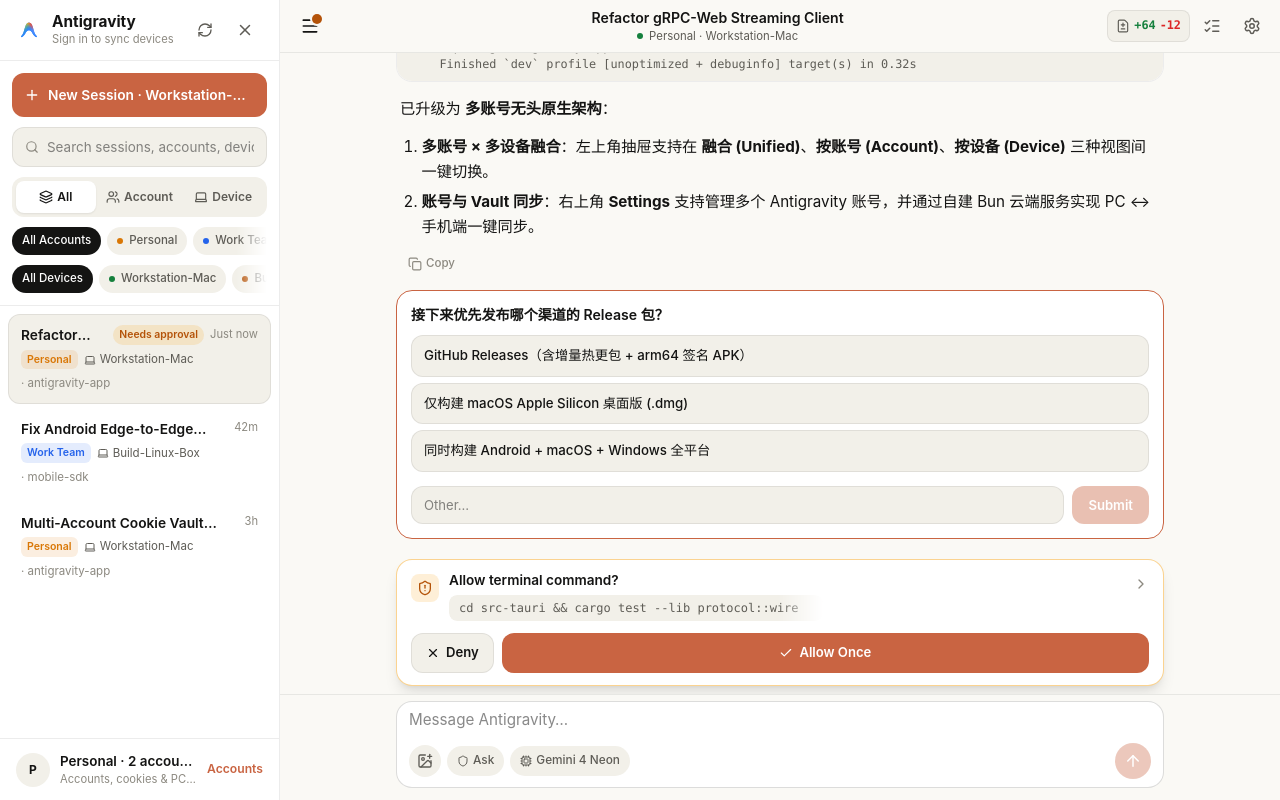
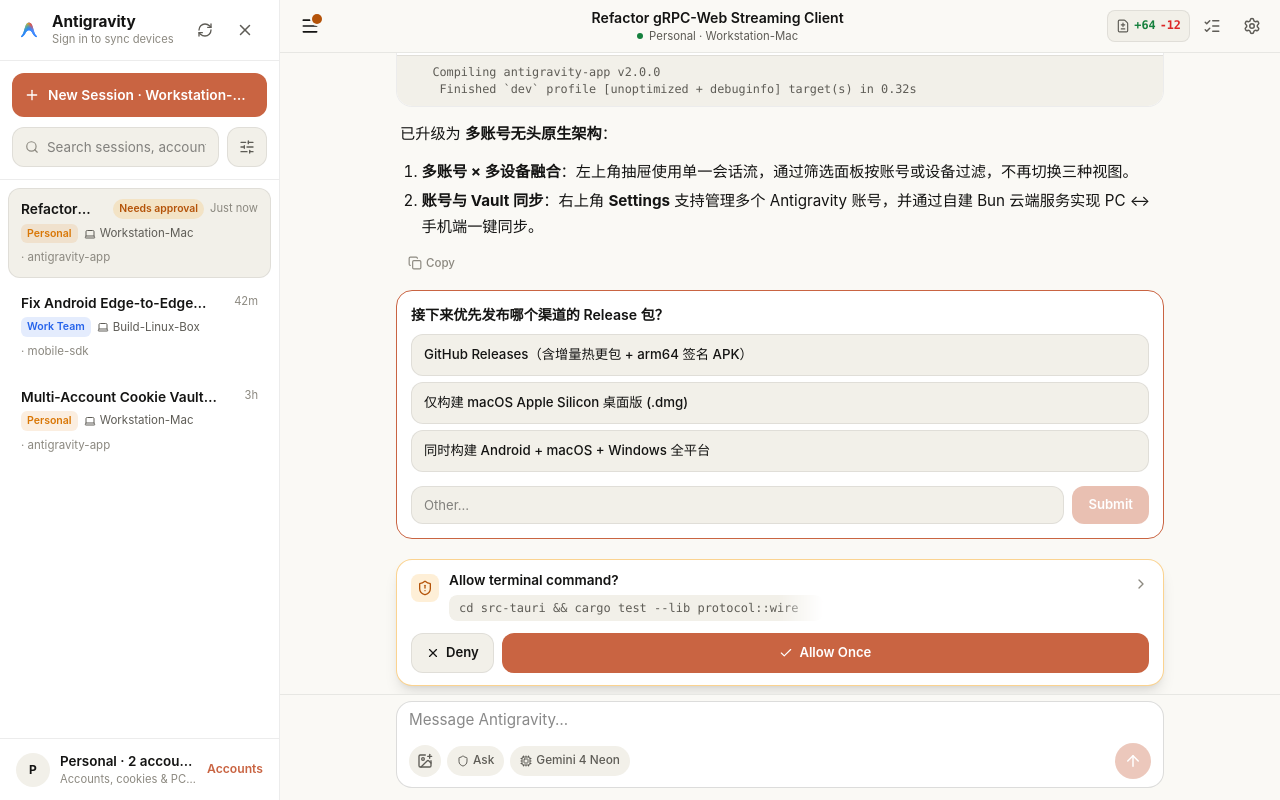
Before and after one commit to HeiSir2014/antigravity-app, a React (Vite) app: page / in a window 1280 px wide. Built offline with nearby package versions, Linux system fonts and the light colour scheme.

Commit message:
feat(ui): single session feed with filters and full-page desktop settings

```diff
--- a/src/components/BottomSheet.tsx
+++ b/src/components/BottomSheet.tsx
@@ -277,7 +277,7 @@ export function BottomSheet({
   return (
     <dialog
       ref={dialogRef}
-      className="agy-sheet"
+      className={`agy-sheet${sheet.kind === 'Settings' ? ' agy-sheet-settings' : ''}`}
       style={{
         transform: dragOffsetY > 0 ? `translateY(${dragOffsetY}px)` : undefined,
         transition: dragStartYRef.current === null ? 'transform 0.2s ease' : 'none',
--- a/src/components/SessionDrawer.tsx
+++ b/src/components/SessionDrawer.tsx
@@ -1,16 +1,12 @@
 import { useMemo, useRef, useState } from 'react';
 import {
   AlertTriangle,
-  ChevronDown,
-  ChevronRight,
   KeyRound,
   Laptop,
-  Layers,
   Plus,
   RefreshCw,
   Search,
-  User,
-  Users,
+  SlidersHorizontal,
   X,
 } from 'lucide-react';
 import { useI18n } from '../i18n';
@@ -20,7 +16,6 @@ import type {
   AccountFetchError,
   AccountSummary,
   DeviceInstance,
-  SessionViewMode,
   UnifiedSessionSummary,
 } from '../types/agent';
 
@@ -59,19 +54,10 @@ export function SessionDrawer({
 }: SessionDrawerProps) {
   const { t, formatRelativeTime } = useI18n();
   const [query, setQuery] = useState('');
-  const [viewMode, setViewMode] = useState<SessionViewMode>(() => {
-    const saved = localStorage.getItem('agy.sessionViewMode') as SessionViewMode | null;
-    return saved || 'unified';
-  });
   const [selectedAccount, setSelectedAccount] = useState<string>('all');
   const [selectedDevice, setSelectedDevice] = useState<string>('all');
-  const [collapsedGroups, setCollapsedGroups] = useState<Record<string, boolean>>({});
+  const [filterOpen, setFilterOpen] = useState(false);
   const touchStartXRef = useRef<number | null>(null);
-
-  const updateViewMode = (mode: SessionViewMode) => {
-    setViewMode(mode);
-    localStorage.setItem('agy.sessionViewMode', mode);
-  };
 
   const subagentCounts = useMemo(() => {
     const counts = new Map<string, number>();
@@ -100,36 +86,6 @@ export function SessionDrawer({
     });
   }, [sessions, query, selectedAccount, selectedDevice]);
 
-  const grouped = useMemo(() => {
-    if (viewMode === 'unified') return null;
-    const map = new Map<
-      string,
-      { key: string; title: string; subtitle?: string; color?: string; items: UnifiedSessionSummary[] }
-    >();
-    for (const s of filtered) {
-      if (viewMode === 'by-account') {
-        const key = s.accountId || 'default';
-        const existing = map.get(key);
-        if (existing) existing.items.push(s);
-        else map.set(key, { key, title: s.accountLabel || 'Account', color: accountColor(key), items: [s] });
-      } else {
-        const key = `${s.accountId}::${s.deviceUuid}`;
-        const existing = map.get(key);
-        if (existing) existing.items.push(s);
-        else {
-          map.set(key, {
-            key,
-            title: s.deviceName,
-            subtitle: s.accountLabel,
-            color: accountColor(s.accountId),
-            items: [s],
-          });
-        }
-      }
-    }
-    return Array.from(map.values());
-  }, [filtered, viewMode]);
-
   if (!open) return null;
 
   const authedCount = accounts.filter((a) => a.authenticated && a.enabled).length;
@@ -142,6 +98,13 @@ export function SessionDrawer({
         (d.status === 'RUNNING' || d.status === 'IDLE')
     ) ||
     devices[0];
+  const filtersActive = selectedAccount !== 'all' || selectedDevice !== 'all';
+  const selectedAccountLabel = accounts.find((acc) => acc.id === selectedAccount)?.label;
+  const selectedDeviceLabel = devices.find((device) => device.uuid === selectedDevice)?.displayName;
+  const clearFilters = () => {
+    setSelectedAccount('all');
+    setSelectedDevice('all');
+  };
 
   const renderSessionRow = (s: UnifiedSessionSummary) => {
     const isActive = s.id === activeSessionId;
@@ -180,7 +143,7 @@ export function SessionDrawer({
         </div>
 
         <div className="flex items-center flex-wrap gap-1.5 mt-1 text-[0.72rem]" style={{ color: 'var(--text-secondary)' }}>
-          {viewMode !== 'by-account' && s.accountLabel && (
+          {s.accountLabel && (
             <span
               className="inline-flex items-center px-1.5 py-0.5 rounded-md text-[0.66rem] font-semibold"
               style={{ background: `${accCol}1f`, color: accCol }}
@@ -188,12 +151,10 @@ export function SessionDrawer({
               {s.accountLabel}
             </span>
           )}
-          {viewMode !== 'by-device' && (
           <span className="inline-flex items-center gap-1 truncate max-w-[120px]">
             <Laptop className="w-3 h-3 shrink-0" />
             <span className="truncate">{s.deviceName}</span>
           </span>
-          )}
           <span className="truncate max-w-[110px]" style={{ color: 'var(--text-muted)' }}>
             · {s.workspaceName}
           </span>
@@ -290,8 +251,9 @@ export function SessionDrawer({
             </span>
           </button>
 
+          <div className="flex items-center gap-2">
             <div
-            className="flex items-center gap-2 px-3 h-10 rounded-xl border"
+              className="flex items-center gap-2 px-3 h-10 rounded-xl border flex-1 min-w-0"
               style={{ background: 'var(--bg-elevated)', borderColor: 'var(--border-subtle)' }}
             >
               <Search className="w-3.5 h-3.5 shrink-0" style={{ color: 'var(--text-muted)' }} />
@@ -304,46 +266,76 @@ export function SessionDrawer({
                 style={{ color: 'var(--text-primary)' }}
               />
             </div>
-
-          {/* 3-Mode View Switcher */}
-          <div className="grid grid-cols-3 gap-1 p-1 rounded-xl" style={{ background: 'var(--bg-elevated)' }}>
-            {(
-              [
-                { id: 'unified', label: t('viewUnified'), icon: Layers },
-                { id: 'by-account', label: t('viewByAccount'), icon: Users },
-                { id: 'by-device', label: t('viewByDevice'), icon: Laptop },
-              ] as const
-            ).map((tab) => {
-              const Icon = tab.icon;
-              const active = viewMode === tab.id;
-              return (
             <button
-                  key={tab.id}
               type="button"
-                  onClick={() => updateViewMode(tab.id)}
-                  className="flex items-center justify-center gap-1 h-8 px-1.5 min-w-0 rounded-lg text-[0.75rem] font-semibold transition-colors cursor-pointer"
+              aria-label={t('filterSessions')}
+              aria-expanded={filterOpen}
+              onClick={() => setFilterOpen((value) => !value)}
+              className="relative flex items-center justify-center w-10 h-10 rounded-xl border shrink-0 cursor-pointer"
               style={{
-                    background: active ? 'var(--bg-surface)' : 'transparent',
-                    color: active ? 'var(--text-primary)' : 'var(--text-secondary)',
-                    boxShadow: active ? '0 1px 2px rgba(0,0,0,0.08)' : 'none',
+                background: filterOpen ? 'var(--accent-soft)' : 'var(--bg-elevated)',
+                borderColor: filterOpen ? 'var(--accent)' : 'var(--border-subtle)',
+                color: filterOpen ? 'var(--accent)' : 'var(--text-secondary)',
               }}
             >
-                  <Icon className="w-3.5 h-3.5 shrink-0" />
-                  <span className="truncate">{tab.label}</span>
+              <SlidersHorizontal className="w-4 h-4" />
+              {filtersActive && (
+                <span
+                  className="absolute top-2 right-2 w-1.5 h-1.5 rounded-full"
+                  style={{ background: 'var(--accent)' }}
+                />
+              )}
             </button>
-              );
-            })}
           </div>
 
-          {/* Account Filter Pills (hidden when already grouped by Account) */}
-          {accounts.length > 1 && viewMode !== 'by-account' && (
-            <div className="flex items-center gap-1.5 overflow-x-auto no-scrollbar scroll-fade-right pr-6">
+          {filtersActive && !filterOpen && (
+            <button
+              type="button"
+              onClick={clearFilters}
+              className="inline-flex items-center gap-1.5 max-w-full px-2.5 h-7 rounded-full text-[0.72rem] font-medium cursor-pointer"
+              style={{ background: 'var(--accent-soft)', color: 'var(--accent)' }}
+            >
+              <span className="truncate">
+                {selectedAccountLabel || t('allAccounts')}
+                {selectedDeviceLabel ? ` · ${selectedDeviceLabel}` : ''}
+              </span>
+              <X className="w-3 h-3 shrink-0" />
+            </button>
+          )}
+
+          {filterOpen && (
+            <div
+              className="rounded-xl border p-2.5 space-y-2.5"
+              style={{ background: 'var(--bg-elevated)', borderColor: 'var(--border-subtle)' }}
+            >
+              <div className="flex items-center justify-between">
+                <span className="text-[0.72rem] font-semibold" style={{ color: 'var(--text-secondary)' }}>
+                  {t('filterSessions')}
+                </span>
+                {filtersActive && (
+                  <button
+                    type="button"
+                    onClick={clearFilters}
+                    className="text-[0.7rem] font-medium cursor-pointer"
+                    style={{ color: 'var(--accent)' }}
+                  >
+                    {t('clearFilters')}
+                  </button>
+                )}
+              </div>
+
+              {accounts.length > 1 && (
+                <div className="space-y-1.5">
+                  <div className="text-[0.68rem] font-medium" style={{ color: 'var(--text-muted)' }}>
+                    {t('filterAccounts')}
+                  </div>
+                  <div className="flex flex-wrap items-center gap-1.5">
                     <button
                       type="button"
                       onClick={() => setSelectedAccount('all')}
                       className="px-2.5 h-7 rounded-full text-[0.72rem] font-medium shrink-0 cursor-pointer"
                       style={{
-                  background: selectedAccount === 'all' ? 'var(--text-primary)' : 'var(--bg-elevated)',
+                        background: selectedAccount === 'all' ? 'var(--text-primary)' : 'var(--bg-surface)',
                         color: selectedAccount === 'all' ? 'var(--bg-surface)' : 'var(--text-secondary)',
                       }}
                     >
@@ -358,27 +350,34 @@ export function SessionDrawer({
                           onClick={() => setSelectedAccount(acc.id)}
                           className="flex items-center gap-1.5 px-2.5 h-7 rounded-full text-[0.72rem] font-medium shrink-0 cursor-pointer"
                           style={{
-                      background: active ? 'var(--text-primary)' : 'var(--bg-elevated)',
+                            background: active ? 'var(--text-primary)' : 'var(--bg-surface)',
                             color: active ? 'var(--bg-surface)' : 'var(--text-secondary)',
                           }}
                         >
-                    <span className="w-1.5 h-1.5 rounded-full" style={{ background: accountColor(acc.id) }} />
+                          <span
+                            className="w-1.5 h-1.5 rounded-full"
+                            style={{ background: accountColor(acc.id) }}
+                          />
                           <span>{acc.label}</span>
                         </button>
                       );
                     })}
                   </div>
+                </div>
               )}
 
-          {/* Device Filter Pills (hidden when already grouped by Device) */}
-          {devices.length > 1 && viewMode !== 'by-device' && (
-            <div className="flex items-center gap-1.5 overflow-x-auto no-scrollbar scroll-fade-right pr-6">
+              {devices.length > 1 && (
+                <div className="space-y-1.5">
+                  <div className="text-[0.68rem] font-medium" style={{ color: 'var(--text-muted)' }}>
+                    {t('filterDevices')}
+                  </div>
+                  <div className="flex flex-wrap items-center gap-1.5">
                     <button
                       type="button"
                       onClick={() => setSelectedDevice('all')}
                       className="px-2.5 h-7 rounded-full text-[0.72rem] font-medium shrink-0 cursor-pointer"
                       style={{
-                  background: selectedDevice === 'all' ? 'var(--text-primary)' : 'var(--bg-elevated)',
+                        background: selectedDevice === 'all' ? 'var(--text-primary)' : 'var(--bg-surface)',
                         color: selectedDevice === 'all' ? 'var(--bg-surface)' : 'var(--text-secondary)',
                       }}
                     >
@@ -393,7 +392,7 @@ export function SessionDrawer({
                           onClick={() => setSelectedDevice(d.uuid)}
                           className="flex items-center gap-1.5 px-2.5 h-7 rounded-full text-[0.72rem] font-medium shrink-0 cursor-pointer"
                           style={{
-                      background: active ? 'var(--text-primary)' : 'var(--bg-elevated)',
+                            background: active ? 'var(--text-primary)' : 'var(--bg-surface)',
                             color: active ? 'var(--bg-surface)' : 'var(--text-secondary)',
                           }}
                         >
@@ -412,6 +411,9 @@ export function SessionDrawer({
                         </button>
                       );
                     })}
+                  </div>
+                </div>
+              )}
             </div>
           )}
         </div>
@@ -475,51 +477,8 @@ export function SessionDrawer({
             <div className="px-3 py-8 text-center text-[0.82rem]" style={{ color: 'var(--text-muted)' }}>
               {t('noSessionsMatch')}
             </div>
-          ) : viewMode === 'unified' || !grouped ? (
+          ) : (
             filtered.map(renderSessionRow)
-          ) : (
-            grouped.map((group) => {
-              const isCollapsed = Boolean(collapsedGroups[group.key]);
-              return (
-                <div key={group.key} className="mb-2">
-                  <button
-                    type="button"
-                    onClick={() =>
-                      setCollapsedGroups((prev) => ({ ...prev, [group.key]: !prev[group.key] }))
-                    }
-                    className="w-full flex items-center justify-between px-2.5 py-2 rounded-lg text-left cursor-pointer"
-                  >
-                    <div className="flex items-center gap-1.5 min-w-0">
-                      {isCollapsed ? (
-                        <ChevronRight className="w-3.5 h-3.5 shrink-0" style={{ color: 'var(--text-muted)' }} />
-                      ) : (
-                        <ChevronDown className="w-3.5 h-3.5 shrink-0" style={{ color: 'var(--text-muted)' }} />
-                      )}
-                      {viewMode === 'by-account' ? (
-                        <User className="w-3.5 h-3.5 shrink-0" style={{ color: group.color }} />
-                      ) : (
-                        <Laptop className="w-3.5 h-3.5 shrink-0" style={{ color: group.color }} />
-                      )}
-                      <span
-                        className="text-[0.76rem] font-bold uppercase tracking-wide truncate"
-                        style={{ color: 'var(--text-secondary)' }}
-                      >
-                        {group.title}
-                      </span>
-                      {group.subtitle && (
-                        <span className="text-[0.68rem] truncate" style={{ color: 'var(--text-muted)' }}>
-                          ({group.subtitle})
-                        </span>
-                      )}
-                    </div>
-                    <span className="text-[0.7rem] font-mono shrink-0" style={{ color: 'var(--text-muted)' }}>
-                      {group.items.length}
-                    </span>
-                  </button>
-                  {!isCollapsed && <div className="space-y-0.5 pl-1">{group.items.map(renderSessionRow)}</div>}
-                </div>
-              );
-            })
           )}
         </div>
 
--- a/src/data/demoSession.ts
+++ b/src/data/demoSession.ts
@@ -128,7 +128,7 @@ export const DEMO_TIMELINE: TimelineItem[] = [
     kind: 'thinking',
     stepIndex: 1,
     durationSec: 5,
-    text: 'I will fan out ListInstances and SearchConversations concurrently across all enabled Antigravity accounts and online devices in Rust, tag every session with accountId + deviceUuid, and provide Unified / By Account / By Device view modes in the mobile drawer.',
+    text: 'I will fan out ListInstances and SearchConversations concurrently across all enabled Antigravity accounts and online devices in Rust, tag every session with accountId + deviceUuid, and keep one searchable session feed with optional account/device filters in the drawer.',
   },
   {
     id: 'tool-1',
@@ -188,7 +188,7 @@ export const DEMO_TIMELINE: TimelineItem[] = [
     stepIndex: 5,
     title: 'implementation_plan.md',
     path: 'docs/implementation_plan.md',
-    markdown: `# Pure-Native Antigravity v2 (Multi-Account)\n\n- **Multi-Account Engine**: Concurrent fan-out across all enabled Google accounts × paired machines\n- **Views**: Claude Code-style **Unified Feed**, **Grouped by Account**, and **Grouped by Device**\n- **Sync Vault**: Versioned \`antigravity-vault/v1\` bundle ready for PC ↔ Mobile cloud sync`,
+    markdown: `# Pure-Native Antigravity v2 (Multi-Account)\n\n- **Multi-Account Engine**: Concurrent fan-out across all enabled Google accounts × paired machines\n- **Views**: one Claude-style **session feed**, with account/device filters in the filter panel\n- **Sync Vault**: Versioned \`antigravity-vault/v1\` bundle ready for PC ↔ Mobile cloud sync`,
   },
   {
     id: 'tool-4',
@@ -211,7 +211,7 @@ export const DEMO_TIMELINE: TimelineItem[] = [
     id: 'asst-1',
     kind: 'assistant',
     stepIndex: 7,
-    markdown: `已升级为 **多账号无头原生架构**：\n\n1. **多账号 × 多设备融合**：左上角抽屉支持在 **融合 (Unified)**、**按账号 (Account)**、**按设备 (Device)** 三种视图间一键切换。\n2. **账号与 Vault 同步**：右上角 **Settings** 支持管理多个 Antigravity 账号，并通过自建 Bun 云端服务实现 PC ↔ 手机端一键同步。`,
+    markdown: `已升级为 **多账号无头原生架构**：\n\n1. **多账号 × 多设备融合**：左上角抽屉使用单一会话流，通过筛选面板按账号或设备过滤，不再切换三种视图。\n2. **账号与 Vault 同步**：右上角 **Settings** 支持管理多个 Antigravity 账号，并通过自建 Bun 云端服务实现 PC ↔ 手机端一键同步。`,
   },
   {
     id: 'q-1',
--- a/src/i18n/index.ts
+++ b/src/i18n/index.ts
@@ -25,11 +25,12 @@ const MESSAGES = {
     previewMultiAccount: 'Sign in to sync devices',
     newSession: 'New Session',
     searchPlaceholder: 'Search sessions, accounts, devices…',
-    viewUnified: 'All',
-    viewByAccount: 'Account',
-    viewByDevice: 'Device',
     allAccounts: 'All Accounts',
     allDevices: 'All Devices',
+    filterSessions: 'Filter sessions',
+    filterAccounts: 'Accounts',
+    filterDevices: 'Devices',
+    clearFilters: 'Clear filters',
     noSessionsMatch: 'No sessions match current filters.',
     needsApproval: 'Needs approval',
     manageAccounts: 'Accounts',
@@ -181,11 +182,12 @@ const MESSAGES = {
     previewMultiAccount: '登录以同步多端设备',
     newSession: '新建会话',
     searchPlaceholder: '搜索会话、账号、设备…',
-    viewUnified: '融合',
-    viewByAccount: '按账号',
-    viewByDevice: '按设备',
     allAccounts: '全部账号',
     allDevices: '全部设备',
+    filterSessions: '筛选会话',
+    filterAccounts: '账号',
+    filterDevices: '设备',
+    clearFilters: '清除筛选',
     noSessionsMatch: '没有匹配的会话。',
     needsApproval: '需审批',
     manageAccounts: '管理',
@@ -332,11 +334,12 @@ const MESSAGES = {
     previewMultiAccount: '登入以同步多端裝置',
     newSession: '新增工作階段',
     searchPlaceholder: '搜尋工作階段、帳號、裝置…',
-    viewUnified: '整合',
-    viewByAccount: '按帳號',
-    viewByDevice: '按裝置',
     allAccounts: '全部帳號',
     allDevices: '全部裝置',
+    filterSessions: '篩選工作階段',
+    filterAccounts: '帳號',
+    filterDevices: '裝置',
+    clearFilters: '清除篩選',
     noSessionsMatch: '沒有符合條件的工作階段。',
     needsApproval: '待核准',
     manageAccounts: '管理',
--- a/src/styles.css
+++ b/src/styles.css
@@ -128,6 +128,37 @@ dialog.agy-sheet::backdrop {
   backdrop-filter: blur(4px);
 }
 
+/* Desktop Settings is a page, not a bottom sheet. */
+@media (min-width: 1024px) {
+  dialog.agy-sheet.agy-sheet-settings {
+    margin: 0;
+    width: 100vw;
+    max-width: 100vw;
+    height: 100dvh;
+    max-height: 100dvh;
+    border: none;
+    border-radius: 0;
+    box-shadow: none;
+  }
+
+  dialog.agy-sheet.agy-sheet-settings > div {
+    width: 100%;
+    max-width: 820px;
+    height: 100%;
+    max-height: 100dvh;
+    margin: 0 auto;
+  }
+
+  dialog.agy-sheet.agy-sheet-settings > div > div:first-child {
+    display: none;
+  }
+
+  dialog.agy-sheet.agy-sheet-settings::backdrop {
+    background: var(--bg-canvas);
+    backdrop-filter: none;
+  }
+}
+
 /* Editorial Markdown typography inside Assistant messages */
 .agy-md {
   font-size: calc(0.95rem * var(--agy-font-scale));
--- a/src/types/agent.ts
+++ b/src/types/agent.ts
@@ -1,6 +1,4 @@
 export type ThemeMode = 'system' | 'light' | 'dark';
-
-export type SessionViewMode = 'unified' | 'by-account' | 'by-device';
 
 export type PermissionMode =
   | 'request-review'
```
Lines whose indentation alone changed are shown as unchanged.
